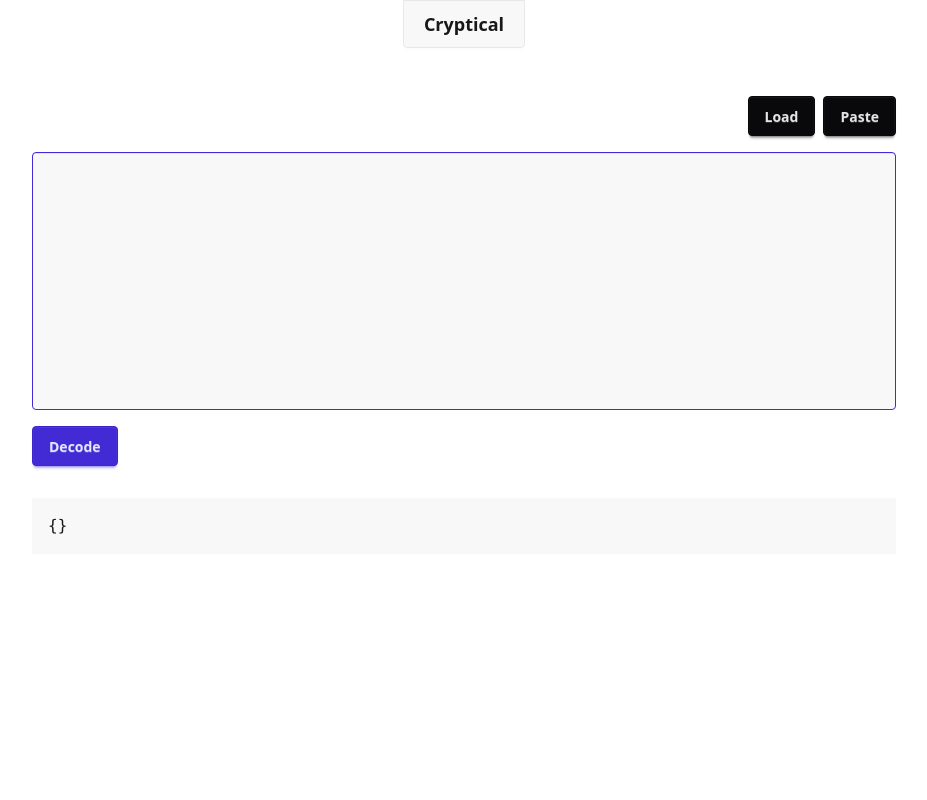
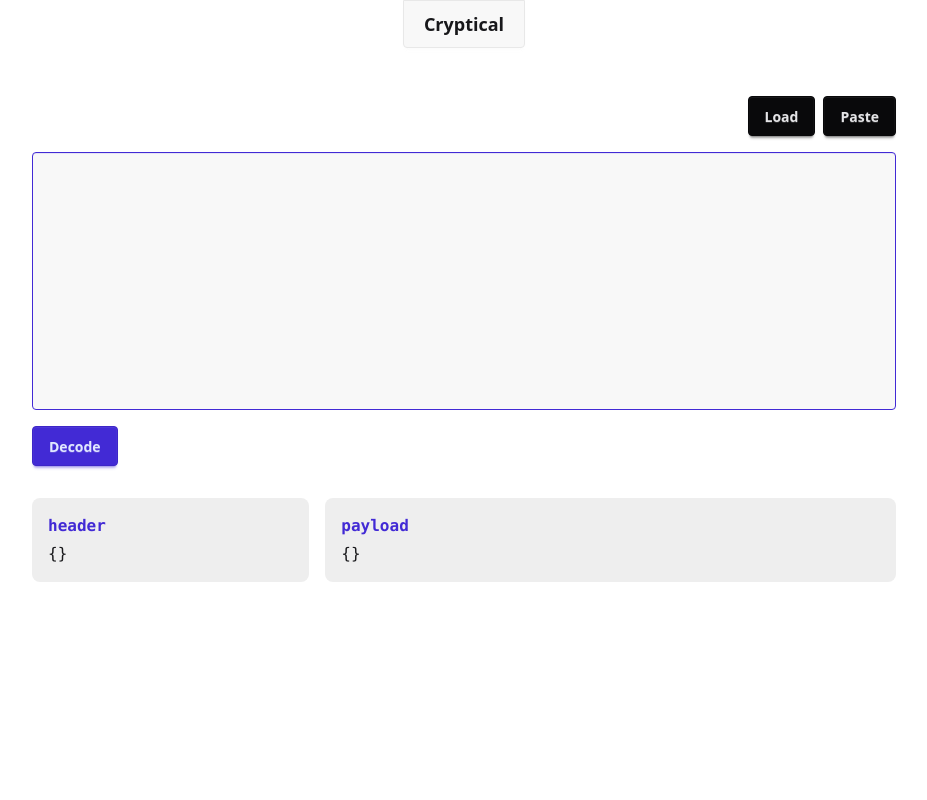
Before and after one commit to iaseth/cryptical, a SvelteKit app in the folder sv-app/: page /jwt in a window 1280 px wide. Shown: the top 800 px of the page, without its empty margins (176-1103 px from the left). Built offline with nearby package versions, Linux system fonts and the light colour scheme.

Commit message:
Now showing JWT header as well

```diff
--- /dev/null
+++ b/sv-app/src/lib/components/JsonBlock.svelte
@@ -0,0 +1,23 @@
+
+<script lang="ts">
+	import type { ClassValue } from "svelte/elements";
+
+	interface Props {
+		jo: any,
+		title?: string,
+		className?: ClassValue
+	}
+	let { jo, title, className }: Props = $props();
+</script>
+
+<section class={["bg-base-300 px-4 py-4 space-y-1 rounded-lg", className]}>
+	{#if title}
+		<header class="prose font-mono">
+			<h4 class="text-primary">{title}</h4>
+		</header>
+	{/if}
+
+	<section class="">
+		<pre class="text-wrap break-words">{JSON.stringify(jo, null, 4)}</pre>
+	</section>
+</section>
--- a/sv-app/src/routes/jwt/+page.svelte
+++ b/sv-app/src/routes/jwt/+page.svelte
@@ -2,30 +2,31 @@
 <script lang="ts">
 	import { jwtDecode } from "jwt-decode";
 	import TextArea from "../../lib/components/TextArea.svelte";
+	import JsonBlock from "$lib/components/JsonBlock.svelte";
 
 	let jwtToken = $state('');
-	let decodedToken = $state({});
+	let payload = $state({});
+	let header = $state({});
 
 	function decodeJwtToken (token: string) {
 		try {
-			return jwtDecode(jwtToken);
+			return [jwtDecode(jwtToken), jwtDecode(jwtToken, { header: true })];
 		} catch (error) {
-			return {};
+			return [{}, {}];
 		}
 	}
 
 	function onclick () {
-		decodedToken = decodeJwtToken(jwtToken);
+		[payload, header] = decodeJwtToken(jwtToken);
 	}
-
-	$inspect(decodedToken);
 </script>
 
 <section class="container p-4 overflow-x-hidden">
 	<TextArea bind:value={jwtToken} key="jwt"
 		submitText="Decode" onSubmit={onclick} />
 
-	<footer class="px-4 py-4 bg-base-200">
-		<pre class="text-wrap break-words">{JSON.stringify(decodedToken, null, 4)}</pre>
+	<footer class="grid md:grid-cols-3 gap-4 items-start">
+		<JsonBlock jo={header} title="header" />
+		<JsonBlock jo={payload} title="payload" className="md:col-span-2" />
 	</footer>
 </section>
```
